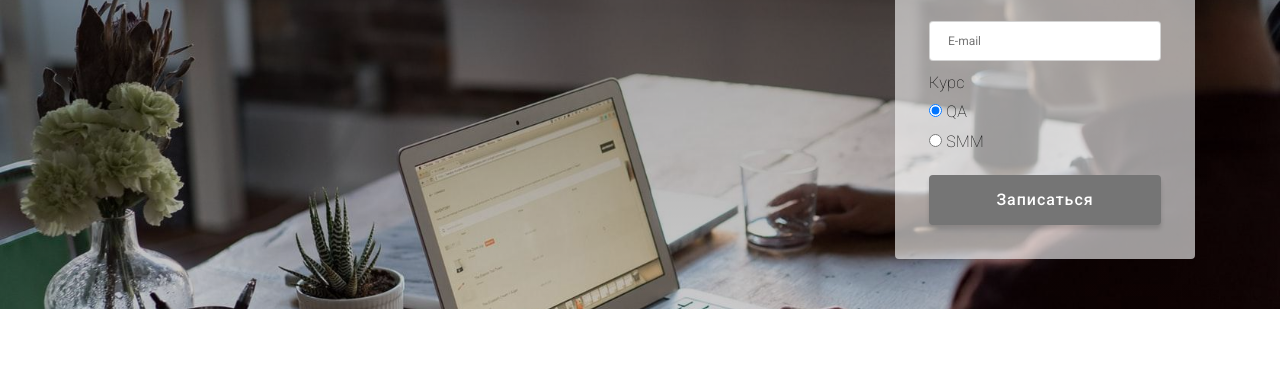
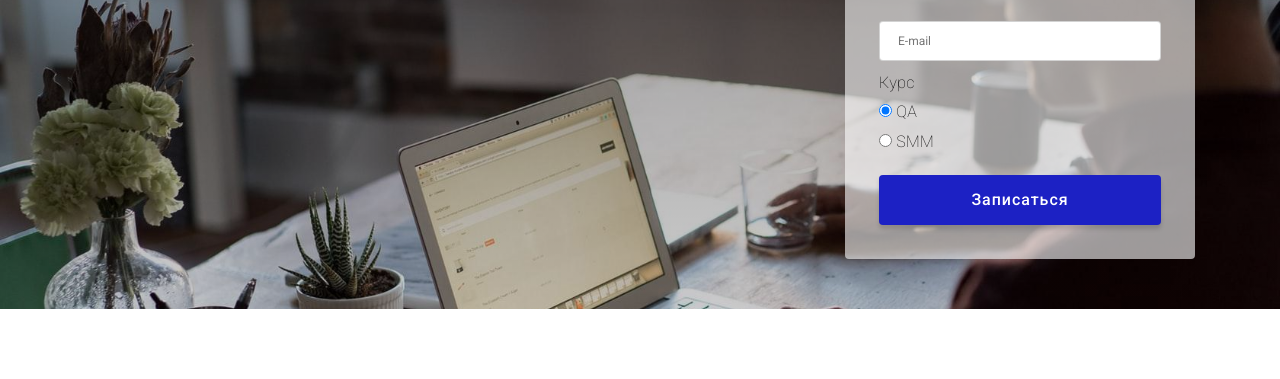
Before and after one commit to Olcapone/itishka, a website built with Parcel: page src/index.html in a window 1280 px wide. Shown: the part 421-800 px from the top of the page. Built offline with nearby package versions, Linux system fonts and the light colour scheme.

Commit message:
some bags

```diff
--- a/src/sass/components/_custom-form.scss
+++ b/src/sass/components/_custom-form.scss
@@ -1,5 +1,5 @@
 .custom-form{
-    max-width: 300px;
+    max-width: 350px;
     padding: 34px;
 
     border-radius: 4px;
@@ -24,7 +24,6 @@
 
     @media screen and (min-width: 1200px) {
       line-height: 1.17;
-      margin-left: 80px;
 }
 
 .custom-information {
@@ -35,7 +34,7 @@
   margin: 0px auto;
 
   @include font(12px, 400, 1.17);
-  color: getColor("primary");
+  color: getColor("text-form");
 
   }
 }
@@ -61,8 +60,6 @@
   border-radius: 4px;
   transition: border 250ms cubic-bezier(0.4, 0, 0.2, 1);
 
-  //color: #000000;
-
   &:focus {
     border: 1px solid getColor("hover");
     outline: none;
--- a/src/sass/layout/_hero.scss
+++ b/src/sass/layout/_hero.scss
@@ -18,8 +18,12 @@
 }
 
 .wrapper {
-    display:flex;
-    justify-content: space-between;
+
+  @include screen("desktop") {
+  display:flex;
+  justify-content: space-between;
+  }
+
    // height: 100vh;
 }
 
@@ -34,6 +38,7 @@
 .wrapper_heading {
 
   max-width: 550px;
+  margin-bottom: 35px;
 
   & h1 {
     color: getColor("accent");
--- a/src/sass/utils/_variables.scss
+++ b/src/sass/utils/_variables.scss
@@ -8,15 +8,14 @@ $betw-space: 30px;
 $menu-space: 32px;
 
 $colors: (
-  "primary": #757575,
+  "primary": #1c21c4,
   "accent": #ffffff,
   "selectory-accent":rgba(100%, 0, 0, 0.8),
-  "hover": #0000cd,
+  "hover": #ffa600,
   "heading": #000000,
   "text": #212121,
   "text-on-dark": rgba(255, 255, 255, 0.6),
   "fill-icon": #afb1b8,
-  "secondary-bgc": #f5f4fa,
   "accent-bgc": rgba(33, 150, 243, 0.9),
   "backdrop-bgc": rgba(0, 0, 0, 0.2),
   "footer-bgc": #2f303a,
@@ -28,6 +27,7 @@ $colors: (
   "border-on-dark": rgba(255, 255, 255, 0.3),
   "gradient": rgba(47, 48, 58, 0.4),
   "secondary-gradient": rgba(47, 48, 58, 0.8),
+  "text-form": #757575,
 );
 
 @function getColor($key) {
```
Also changed, not shown: src/partials/header.html (+5 -3 lines).
